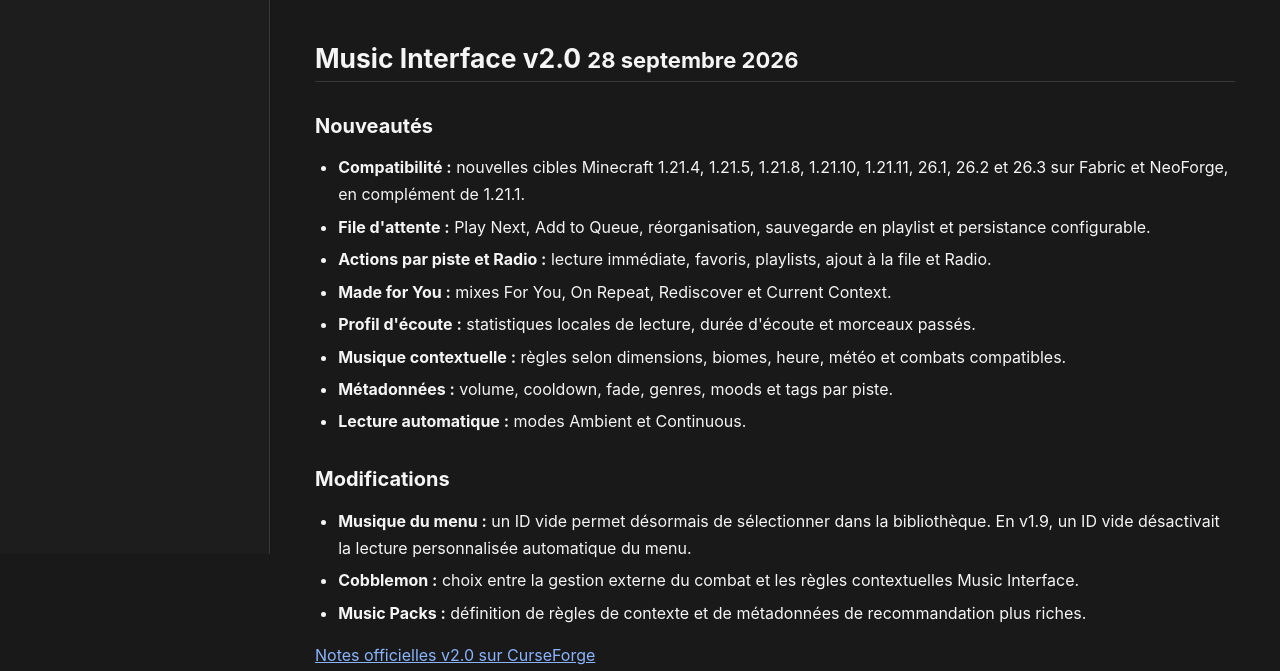
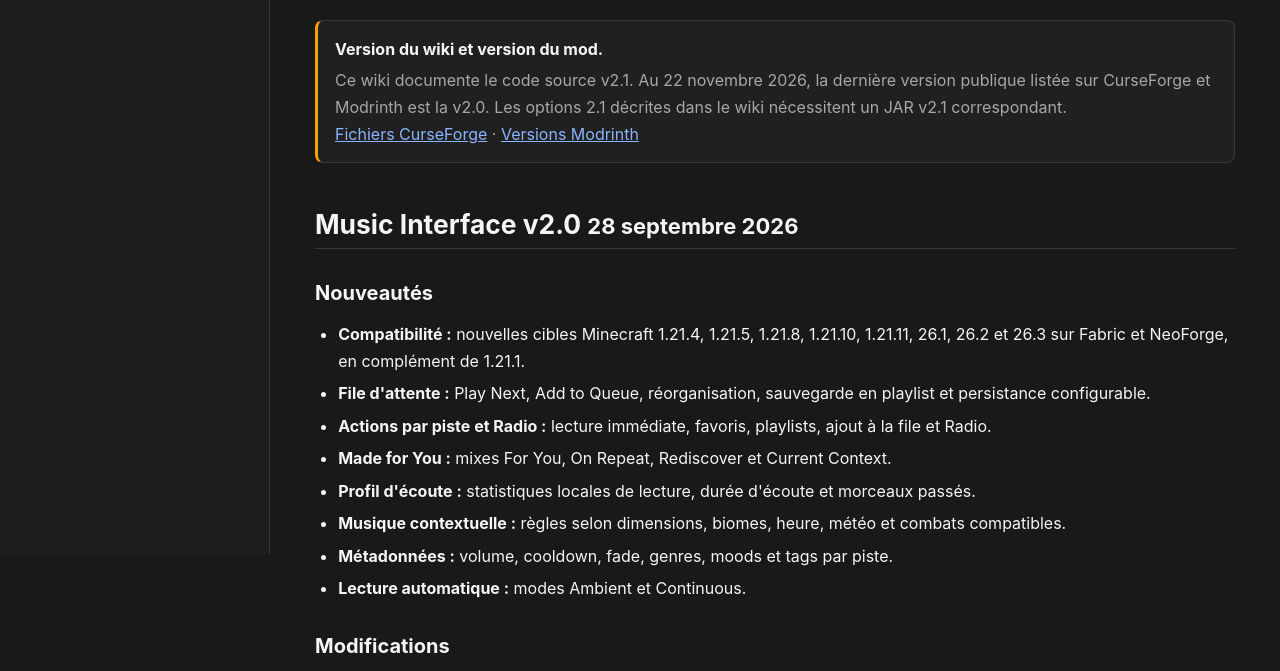
Before and after one commit to LevelsFR/Music-Interface-Wiki, a plain HTML site: page site/fr/releases.html in a window 1280 px wide. Shown: the part 246-917 px from the top of the page. Drawn offline with Linux system fonts and the light colour scheme.

Commit message:
docs: align wiki with v2.1 source

```diff
--- a/site/fr/releases.html
+++ b/site/fr/releases.html
@@ -1,5 +1,5 @@
-<!doctype html><html lang="fr" data-theme="dark"><head><meta charset="utf-8"><meta name="viewport" content="width=device-width,initial-scale=1"><title>Historique des versions | Music Interface Wiki</title><meta name="description" content="Historique des versions Music Interface v2.0"><link rel="stylesheet" href="../styles.css"></head><body class="guide-page"><header class="guide-topbar"><a class="guide-brand" href="./">♫ Music Interface <span>v2.0 Wiki</span></a><nav><a href="./">Accueil</a><a href="../releases.html">English</a><button class="guide-theme" type="button" id="themeToggle" aria-label="Switch theme">☀ / ☾</button></nav></header><div class="guide-layout"><aside class="guide-sidebar"><a href="./">← Retour au wiki</a><div class="sidebar-title">Historique des versions</div><nav class="guide-toc"><a href="#v20">v2.0</a><a href="#v19">v1.9</a></nav></aside><main class="guide-main"><article class="guide-content"><span class="page-kicker">Music Interface</span><div class="guide-body">
-<h1>Historique de Music Interface</h1><p>Les changements ci-dessous sont issus des notes de versions publiques sur CurseForge. Ils décrivent les différences visibles par les joueurs, et non des projets en développement.</p>
+<!doctype html><html lang="fr" data-theme="dark"><head><meta charset="utf-8"><meta name="viewport" content="width=device-width,initial-scale=1"><title>Historique des versions | Music Interface Wiki</title><meta name="description" content="Historique des versions : documentation Music Interface v2.1"><link rel="stylesheet" href="../styles.css"></head><body class="guide-page"><header class="guide-topbar"><a class="guide-brand" href="./">♫ Music Interface <span>v2.1 Wiki</span></a><nav><a href="./">Accueil</a><a href="../releases.html">English</a><button class="guide-theme" type="button" id="themeToggle" aria-label="Switch theme">☀ / ☾</button></nav></header><div class="guide-layout"><aside class="guide-sidebar"><a href="./">← Retour au wiki</a><div class="sidebar-title">Historique des versions</div><nav class="guide-toc"><a href="#v20">v2.0</a><a href="#v19">v1.9</a></nav></aside><main class="guide-main"><article class="guide-content"><span class="page-kicker">Music Interface</span><div class="guide-body">
+<h1>Historique de Music Interface</h1><p>Les changements ci-dessous sont issus des notes de versions publiques sur CurseForge. Ils décrivent les différences visibles par les joueurs, et non des projets en développement.</p><div class="hint hint-warning"><strong>Version du wiki et version du mod.</strong><p>Ce wiki documente le code source v2.1. Au 22 novembre 2026, la dernière version publique listée sur CurseForge et Modrinth est la v2.0. Les options 2.1 décrites dans le wiki nécessitent un JAR v2.1 correspondant.</p><p><a href="https://www.curseforge.com/minecraft/mc-mods/music-interface/files/all" target="_blank" rel="noopener noreferrer">Fichiers CurseForge</a> · <a href="https://modrinth.com/mod/music-interface/versions" target="_blank" rel="noopener noreferrer">Versions Modrinth</a></p></div>
 <h2 id="v20">Music Interface v2.0 <small>28 septembre 2026</small></h2>
 <h3>Nouveautés</h3><ul>
 <li><strong>Compatibilité :</strong> nouvelles cibles Minecraft 1.21.4, 1.21.5, 1.21.8, 1.21.10, 1.21.11, 26.1, 26.2 et 26.3 sur Fabric et NeoForge, en complément de 1.21.1.</li>
```
